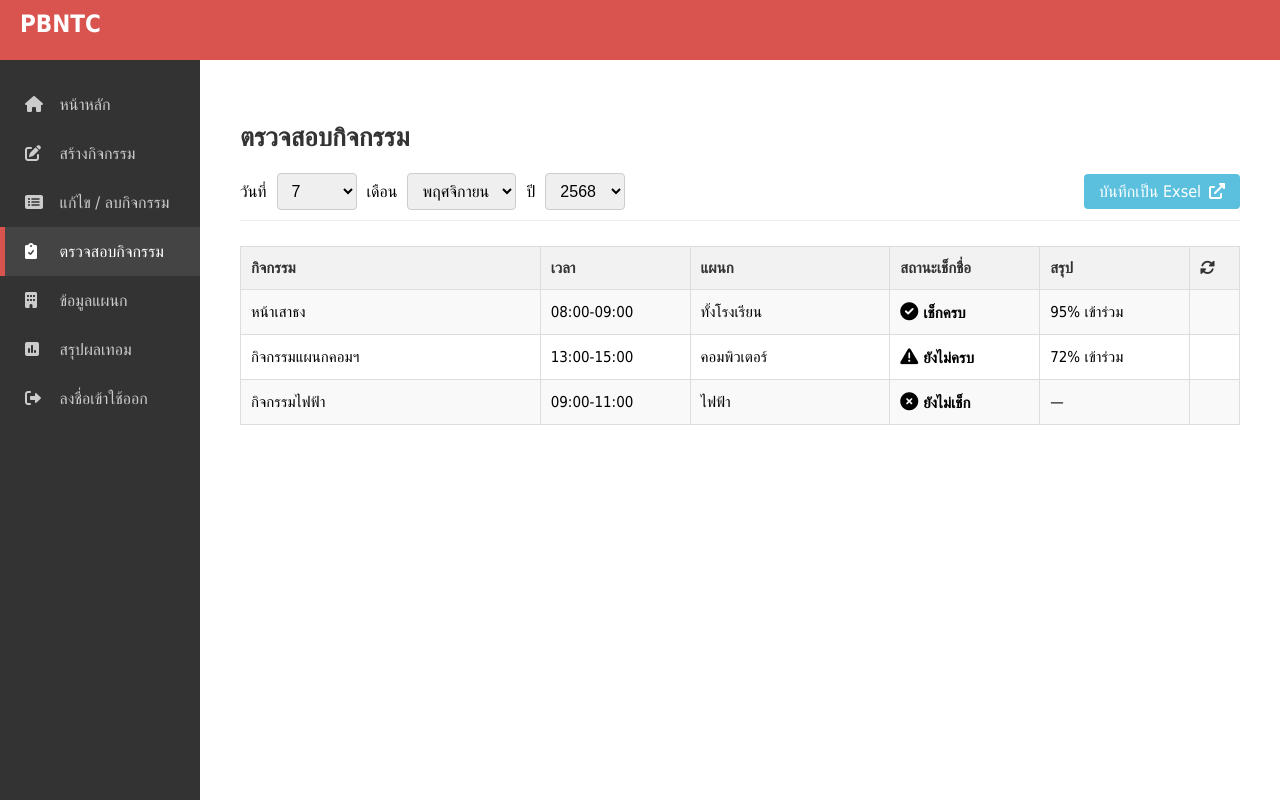
After one commit to Ling4826/pro_code_bro, a PHP site: page /check_activity.html in a window 1280 px wide. The commit adds this page. Run offline with PHP 8.4, Linux system fonts and the light colour scheme; some libraries are stand-ins or nearby versions.

Commit message:
makeaddnew

```diff
--- /dev/null
+++ b/check_activity.html
@@ -0,0 +1,190 @@
+<!DOCTYPE html>
+<html lang="th">
+<head>
+    <meta charset="UTF-8">
+    <meta name="viewport" content="width=device-width, initial-scale=1.0">
+    <title>ตรวจสอบกิจกรรม - PBNTC Activity System</title>
+    <link rel="stylesheet" href="https://cdnjs.cloudflare.com/ajax/libs/font-awesome/6.0.0-beta3/css/all.min.css">
+    <link rel="stylesheet" href="style.css">
+    <script src="https://cdn.jsdelivr.net/npm/@supabase/supabase-js@2"></script>
+    <style>
+        /* CSS เฉพาะสำหรับหน้านี้ */
+        .controls-row {
+            display: flex;
+            align-items: center;
+            justify-content: space-between;
+            margin-bottom: 25px;
+            padding-bottom: 10px;
+            border-bottom: 1px solid #eee;
+        }
+
+        .date-controls {
+            display: flex;
+            align-items: center;
+            gap: 10px;
+            font-size: 16px;
+        }
+
+        .date-controls select, .date-controls input {
+            padding: 8px 10px;
+            border: 1px solid #ccc;
+            border-radius: 4px;
+            font-size: 16px;
+            cursor: pointer;
+            min-width: 80px;
+        }
+
+        .export-button {
+            background-color: #5bc0de; /* สีฟ้า */
+            color: white;
+            padding: 8px 15px;
+            border: none;
+            border-radius: 4px;
+            font-size: 16px;
+            cursor: pointer;
+            transition: background-color 0.2s;
+            display: flex;
+            align-items: center;
+            text-decoration: none;
+        }
+
+        .export-button:hover {
+            background-color: #46b8da;
+        }
+
+        .export-button i {
+            margin-left: 8px;
+        }
+
+        /* ตารางแสดงผลกิจกรรม */
+        .activity-table {
+            width: 100%;
+            border-collapse: collapse;
+            font-size: 15px;
+        }
+
+        .activity-table th, .activity-table td {
+            border: 1px solid #ddd;
+            padding: 12px 10px;
+            text-align: left;
+        }
+
+        .activity-table th {
+            background-color: #f2f2f2;
+            font-weight: bold;
+            color: #333;
+        }
+
+        .activity-table tr:nth-child(odd) {
+            background-color: #f9f9f9;
+        }
+
+        /* สไตล์คอลัมน์สถานะเช็กชื่อ */
+        .status-cell {
+            text-align: center;
+            font-weight: bold;
+        }
+
+        .status-cell .checked {
+            color: #5cb85c; /* เขียว */
+        }
+
+        .status-cell .partial {
+            color: #f0ad4e; /* ส้ม/เหลือง */
+        }
+
+        .status-cell .unchecked {
+            color: #d9534f; /* แดง */
+        }
+
+        .status-icon {
+            margin-right: 5px;
+            font-size: 18px;
+        }
+    </style>
+</head>
+<body>
+    <div class="header">
+        <div class="logo-area">PBNTC</div>
+    </div>
+
+    <div class="main-container">
+        <div class="sidebar">
+            <nav>
+                <a href="index.html"><i class="fas fa-home"></i> หน้าหลัก</a>
+                <a href="create_activity.html"><i class="fas fa-edit"></i> สร้างกิจกรรม</a>
+                <a href="edit_delete_activity.html"><i class="fas fa-list-alt"></i> แก้ไข / ลบกิจกรรม</a>
+                <a href="check_activity.html" class="active"><i class="fas fa-clipboard-check"></i> ตรวจสอบกิจกรรม</a>
+                <a href="Department_information.html"><i class="fas fa-building"></i> ข้อมูลแผนก</a>
+                <a href="summary.html"><i class="fas fa-poll"></i> สรุปผลเทอม</a>
+                <a href="#" class="logout"><i class="fas fa-sign-out-alt"></i> ลงชื่อเข้าใช้ออก</a>
+            </nav>
+        </div>
+
+        <div class="content">
+            <h2 class="page-title">ตรวจสอบกิจกรรม</h2>
+
+            <div class="controls-row">
+                <div class="date-controls">
+                    <label for="daySelect">วันที่</label>
+                    <select id="daySelect"><option value="6">6</option><option value="7" selected>7</option></select>
+
+                    <label for="monthSelect">เดือน</label>
+                    <select id="monthSelect">
+                        <option value="11" selected>พฤศจิกายน</option>
+                        <option value="12">ธันวาคม</option>
+                    </select>
+
+                    <label for="yearSelect">ปี</label>
+                    <select id="yearSelect"><option value="2568" selected>2568</option></select>
+                </div>
+
+                <a href="#" class="export-button">
+                    บันทึกเป็น Exsel
+                    <i class="fas fa-external-link-alt"></i>
+                </a>
+            </div>
+
+            <table class="activity-table">
+                <thead>
+                    <tr>
+                        <th style="width: 30%;">กิจกรรม</th>
+                        <th style="width: 15%;">เวลา</th>
+                        <th style="width: 20%;">แผนก</th>
+                        <th class="status-cell" style="width: 15%;">สถานะเช็กชื่อ</th>
+                        <th style="width: 15%;">สรุป</th>
+                        <th style="width: 5%;"><i class="fas fa-sync-alt" title="รีเฟรช"></i></th>
+                    </tr>
+                </thead>
+                <tbody id="activityCheckTableBody">
+                    <tr>
+                        <td>หน้าเสาธง</td>
+                        <td>08:00-09:00</td>
+                        <td>ทั้งโรงเรียน</td>
+                        <td class="status-cell checked"><i class="fas fa-check-circle status-icon"></i>เช็กครบ</td>
+                        <td>95% เข้าร่วม</td>
+                        <td></td>
+                    </tr>
+                    <tr>
+                        <td>กิจกรรมแผนกคอมฯ</td>
+                        <td>13:00-15:00</td>
+                        <td>คอมพิวเตอร์</td>
+                        <td class="status-cell partial"><i class="fas fa-exclamation-triangle status-icon"></i>ยังไม่ครบ</td>
+                        <td>72% เข้าร่วม</td>
+                        <td></td>
+                    </tr>
+                    <tr>
+                        <td>กิจกรรมไฟฟ้า</td>
+                        <td>09:00-11:00</td>
+                        <td>ไฟฟ้า</td>
+                        <td class="status-cell unchecked"><i class="fas fa-times-circle status-icon"></i>ยังไม่เช็ก</td>
+                        <td>—</td>
+                        <td></td>
+                    </tr>
+                </tbody>
+            </table>
+        </div>
+    </div>
+
+    </body>
+</html>
--- a/style.css
+++ b/style.css
@@ -122,8 +122,6 @@ body {
     margin-bottom: 15px;
 }
 
-/* ... (โค้ด CSS เดิมทั้งหมดของคุณ) ... */
-
 /* --- Styles for Confirmation Dialog (Modal) --- */
 
 /* พื้นหลังมืดและกำหนดให้ Dialog อยู่ตรงกลาง */
@@ -215,12 +213,93 @@ body {
 }
 
 /* กำหนดสีตามภาพตัวอย่าง */
-.function-block.blue { background-color: #5cb85c; }   /* ตรวจสอบกิจกรรม (เปลี่ยนสีเขียวเดิมเป็นสีฟ้าตามภาพ) */
+.function-block.blue { background-color: #337ab7; } /* สร้างกิจกรรม - สีฟ้า */
 .function-block.red { background-color: #d9534f; }    /* แก้ไข / ลบกิจกรรม */
-.function-block.green { background-color: #5cb85c; }  /* ตรวจสอบกิจกรรม (ใช้สีเขียวตามภาพ) */
+.function-block.green { background-color: #5cb85c; }  /* ตรวจสอบกิจกรรม - สีเขียว */
 .function-block.orange { background-color: #f0ad4e; } /* ข้อมูลแผนก */
 .function-block.purple { background-color: #673ab7; } /* สรุปผลเทอม */
 
-/* แก้ไขสีของบล็อกให้ตรงกับภาพมากที่สุด */
-.function-grid .blue { background-color: #337ab7; } /* สร้างกิจกรรม - สีฟ้า */
-.function-grid .green { background-color: #5cb85c; } /* ตรวจสอบกิจกรรม - สีเขียว */
+
+/* *** START: CSS สำหรับหน้าตาราง (สรุปผลและข้อมูลแผนก) ***
+*/
+
+.page-title { /* ใช้แทน .content-header */
+    font-size: 26px;
+    font-weight: bold;
+    margin-bottom: 20px;
+    color: #333; /* ใช้สีเข้มมาตรฐานของธีมหลัก */
+}
+
+/* สไตล์พื้นฐานของตาราง */
+.data-table {
+    width: 100%;
+    border-collapse: collapse;
+    margin-top: 15px;
+    text-align: left;
+}
+
+.data-table th, .data-table td {
+    padding: 10px 12px;
+    border: 1px solid #ddd;
+    font-size: 15px;
+}
+
+.data-table th {
+    background-color: #f2f2f2;
+    color: #333;
+    font-weight: 600;
+    text-align: center;
+    border-bottom: 2px solid #ccc;
+}
+
+.data-table tr:nth-child(even) {
+    background-color: #f7f7f7;
+}
+
+/* สไตล์สำหรับปุ่ม/ผลลัพธ์ในตาราง */
+.pass { color: #5cb85c; font-weight: 600; } /* เขียว */
+.fail { color: #d9534f; font-weight: 600; } /* แดง */
+.role-select { width: 120px; padding: 5px; border-radius: 4px; } /* สำหรับ Department_information.html */
+
+/* สไตล์สำหรับ Filter / Search */
+.filter-controls {
+    display: flex;
+    gap: 15px;
+    margin-bottom: 20px;
+    align-items: center;
+}
+
+.filter-controls input[type="text"],
+.filter-controls select {
+    padding: 8px 12px;
+    border: 1px solid #ccc;
+    border-radius: 4px;
+    font-size: 15px;
+    box-sizing: border-box;
+}
+
+.search-box {
+    position: relative;
+    flex: 1; /* ให้กล่องค้นหากินพื้นที่มากที่สุด */
+}
+
+.search-box input {
+    width: 100%;
+    padding-left: 35px; /* เว้นที่ให้ไอคอน */
+}
+
+.search-box i {
+    position: absolute;
+    left: 12px;
+    top: 50%;
+    transform: translateY(-50%);
+    color: #777;
+}
+
+.filter-controls label {
+    font-weight: bold;
+    white-space: nowrap;
+}
+
+/* *** END: CSS สำหรับหน้าตาราง (สรุปผลและข้อมูลแผนก) ***
+*/
```
Also changed, not shown: Department_information.html (added, +106 -0 lines), Term_results_summary.html (added, +96 -0 lines), app.js (added, +251 -0 lines).
